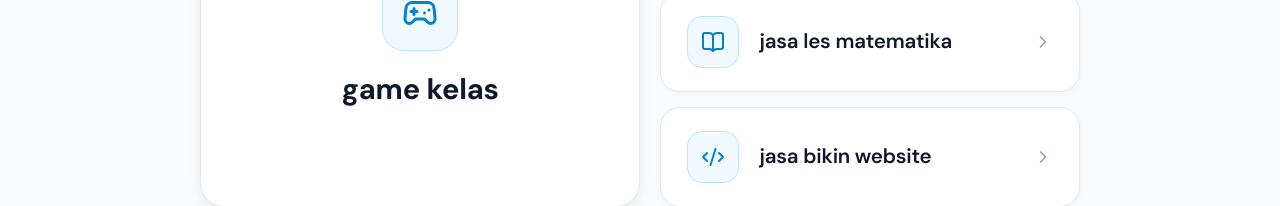
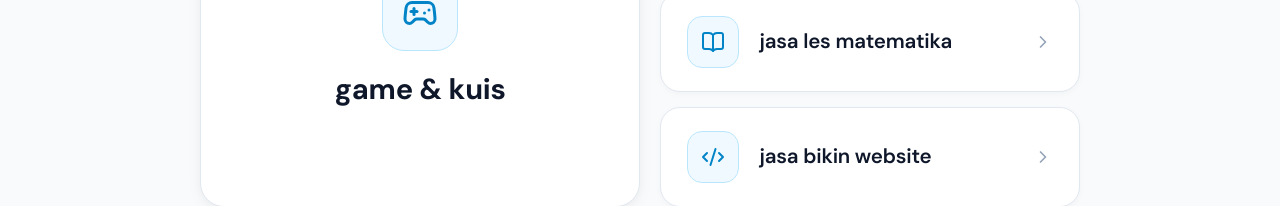
Before and after one commit to donyputraperkasa/satelyd-official, a React (Vite) app: page / in a window 1280 px wide. Shown: the part 362-568 px from the top of the page. Built offline with nearby package versions, Linux system fonts and the light colour scheme.

Commit message:
refactor: update game kelas to game and kuis label in cards layout

```diff
--- a/src/App.css
+++ b/src/App.css
@@ -61,7 +61,7 @@
   margin-top: 16px;
 }
 
-/* Layout: Highlight Game Kelas + Side Flex-Column */
+/* Layout: Highlight Game & Kuis + Side Flex-Column */
 .cards-layout {
   display: grid;
   grid-template-columns: 1.05fr 1fr;
@@ -74,7 +74,7 @@
   align-items: stretch;
 }
 
-/* Div 1: Game Kelas Highlight Container (Clean Solid White Style) */
+/* Div 1: Game & Kuis Highlight Container (Clean Solid White Style) */
 .game-highlight-container {
   display: flex;
   width: 100%;
--- a/src/components/CardsLayout.jsx
+++ b/src/components/CardsLayout.jsx
@@ -4,10 +4,10 @@ import { Card } from './Card'
 export function CardsLayout({ onOpenModal }) {
   return (
     <section className="cards-layout" aria-label="Menu Utama">
-      {/* Div Sendiri: Highlight Game Kelas */}
+      {/* Div Sendiri: Highlight Game & Kuis */}
       <div className="game-highlight-container">
         <Card
-          title="game kelas"
+          title="game & kuis"
           href="https://satelyd-game-fe.vercel.app"
           isExternal={true}
           icon={Gamepad2}
```
